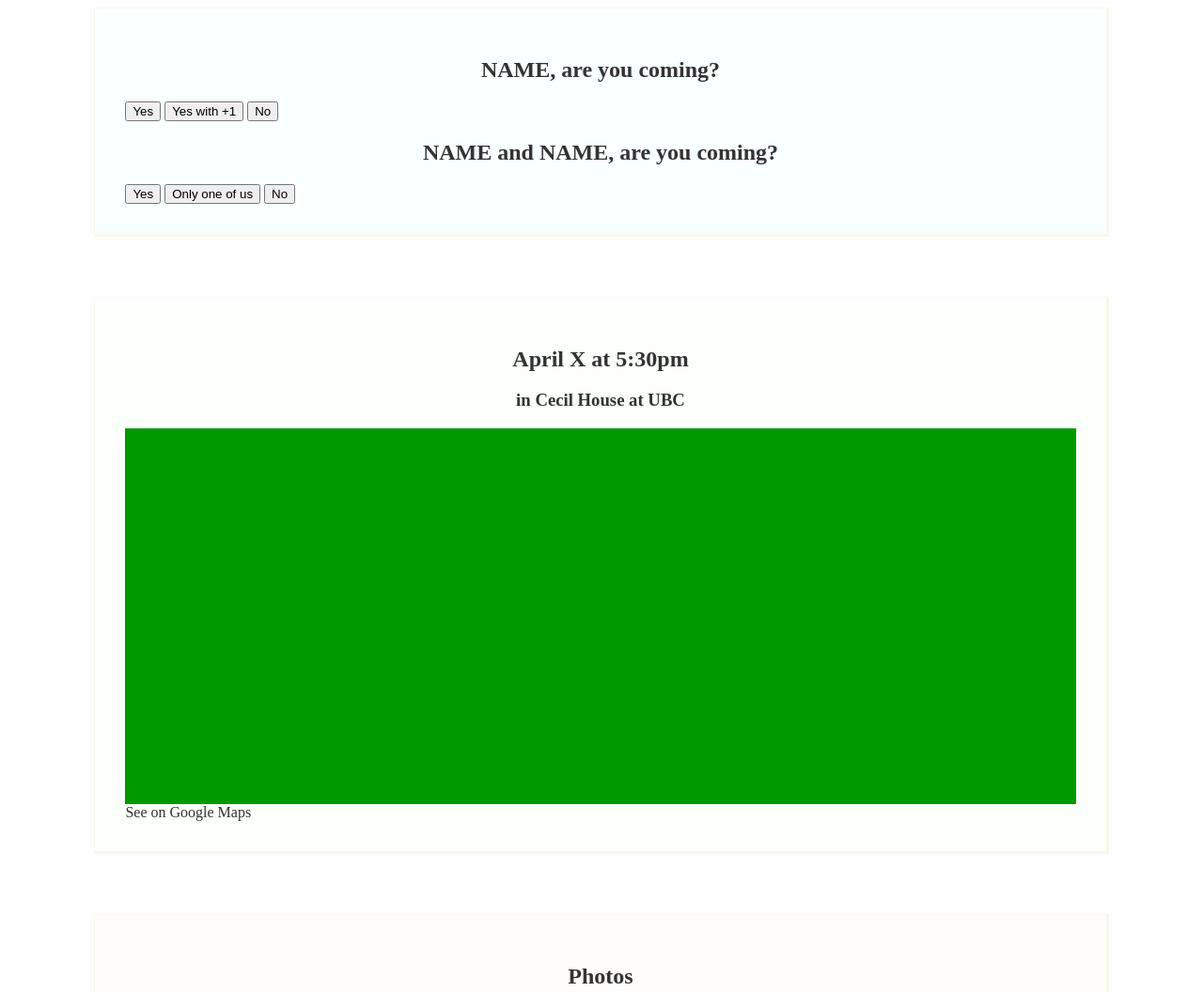
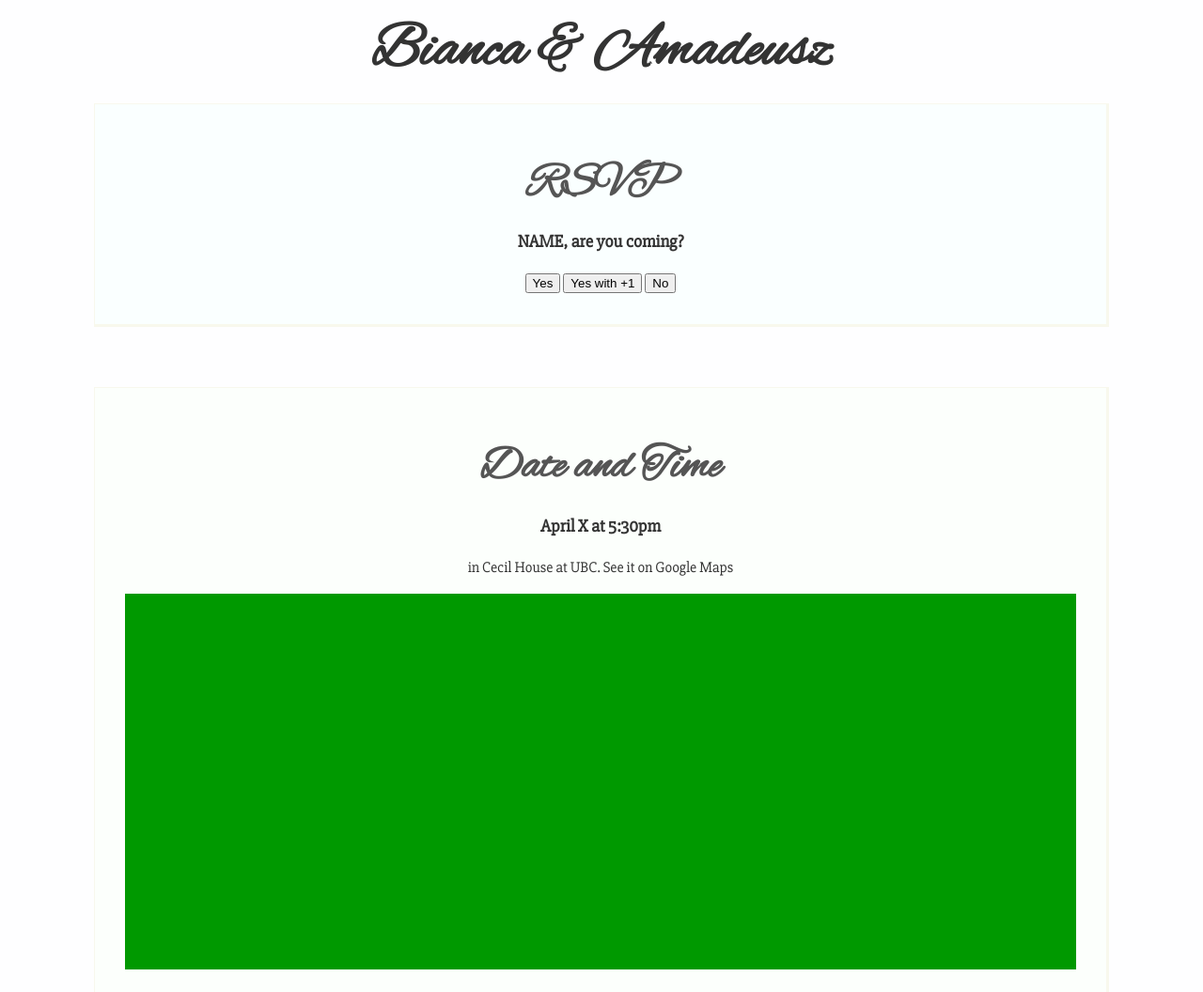
Before and after one commit to AmadeusW/wedding, a plain HTML site: page website/index.html in a window 1280 px wide. Shown: the top 1056 px of the page at 94% size. Drawn offline with Linux system fonts and the light colour scheme.

Commit message:
new font

```diff
--- a/website/index.html
+++ b/website/index.html
@@ -4,33 +4,37 @@
     <meta charset="utf-8">
     <title>Wedding Webpage</title>
     <link rel="stylesheet" href="style.css">
+    <link href="https://fonts.googleapis.com/css?family=Alex+Brush|Arvo|Slabo+27px" rel="stylesheet">
   </head>
   <body>
-
+    <h1>Bianca &amp; Amadeusz</h1>
     <section id="rsvp">
-        <h1>NAME, are you coming?</h1>
+        <h2>RSVP</h2>
+        <h3>NAME, are you coming?</h3>
         <div class="rsvpbuttons">
             <button>Yes</button>
             <button>Yes with +1</button>
             <button>No</button>
         </div>
-        <h1>NAME and NAME, are you coming?</h1>
+        <!--
+        <h3>NAME and NAME, are you coming?</h3>
         <div class="rsvpbuttons">
             <button>Yes</button>
             <button>Only one of us</button>
             <button>No</button>
         </div>
+        -->
     </section>
 
     <section id="map">
-        <h1>April X at 5:30pm</h1>
-        <h3>in Cecil House at UBC</h3>
+        <h2>Date and Time</h2>
+        <h3>April X at 5:30pm</h3>
+        <p>in Cecil House at UBC. <a class="maplink">See it on Google Maps</a></p>
         <div class="maparea"></div>
-        <a class="maplink">See on Google Maps</a>
     </section>
 
     <section id="photos">
-        <h1>Photos</h1>
+        <h2>Photographs</h2>
         <p>Come by later! We'll share photos a few days after the wedding</p>
         <div class="placeholder"></div>
     </section>
--- a/website/style.css
+++ b/website/style.css
@@ -1,6 +1,9 @@
 body {
     background: #fefeff;
     color: #333;
+    font-family: 'Slabo 27px', serif;
+    line-height: 150%;
+    text-align: center;
 }
 
 section {
@@ -12,7 +15,18 @@ section {
 }
 
 h1, h2, h3, h4, h5 {
-    text-align: center;
+    text-align: center; /* redundant if we make all text centered */
+}
+
+h1 {
+    font-family: 'Alex Brush', cursive;
+    font-size: 4em;
+}
+
+h2 {
+    font-family: 'Alex Brush', cursive;
+    color: #555;
+    font-size: 3em;
 }
 
 /* Portrait and Landscape */
```
